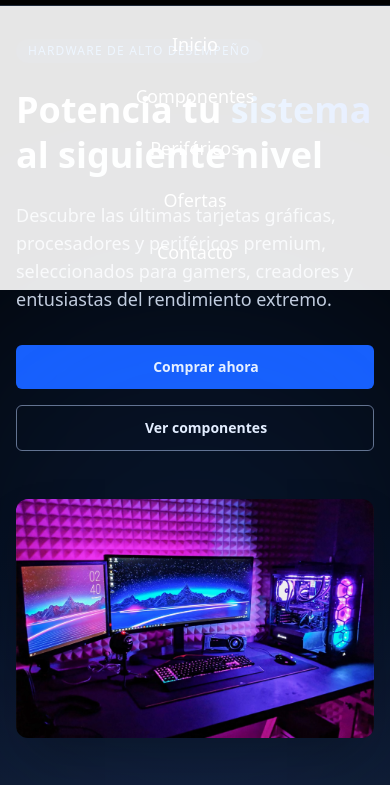
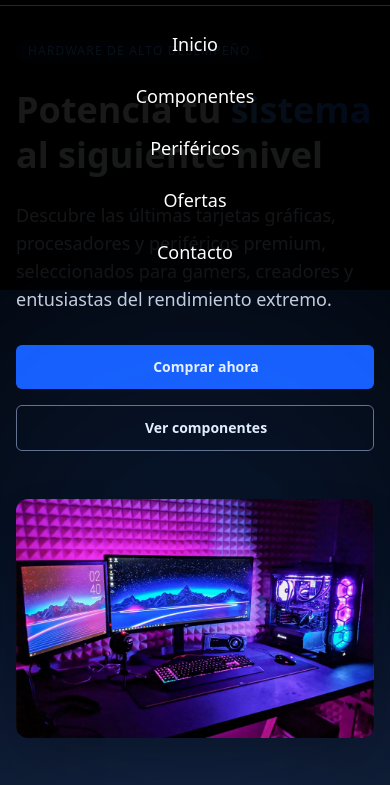
Before and after one commit to Joaquin-Huaranga/miniProjects, an Astro site in the folder nexu-core/: page / in a window 390 px wide. Both pictures are taken after a click on the button 358 px from the left and 32 px from the top of the page. Shown: the part 59-844 px from the top of the page. Built offline with nearby package versions, Linux system fonts and the light colour scheme; Astro itself is replaced by a stand-in of ours; some icons are missing.

Commit message:
refactor code

```diff
--- a/nexu-core/src/layouts/Header.astro
+++ b/nexu-core/src/layouts/Header.astro
@@ -59,7 +59,7 @@ import { Icon } from 'astro-icon/components';
     </button>
   </div>
 
-  <div id="mobile-menu" class="lg:hidden absolute inset-x-0 top-16 bg-white/90 backdrop-blur-lg border-t border-gray-800 hidden">
+  <div id="mobile-menu" class="lg:hidden absolute inset-x-0 top-16 bg-black/90 backdrop-blur-lg border-t border-gray-800 hidden">
     <nav class="flex flex-col items-center gap-6 py-6 text-lg">
       <a href="#" class="hover:text-blue-400">Inicio</a>
       <a href="#componentes" class="hover:text-blue-400">Componentes</a>
```
